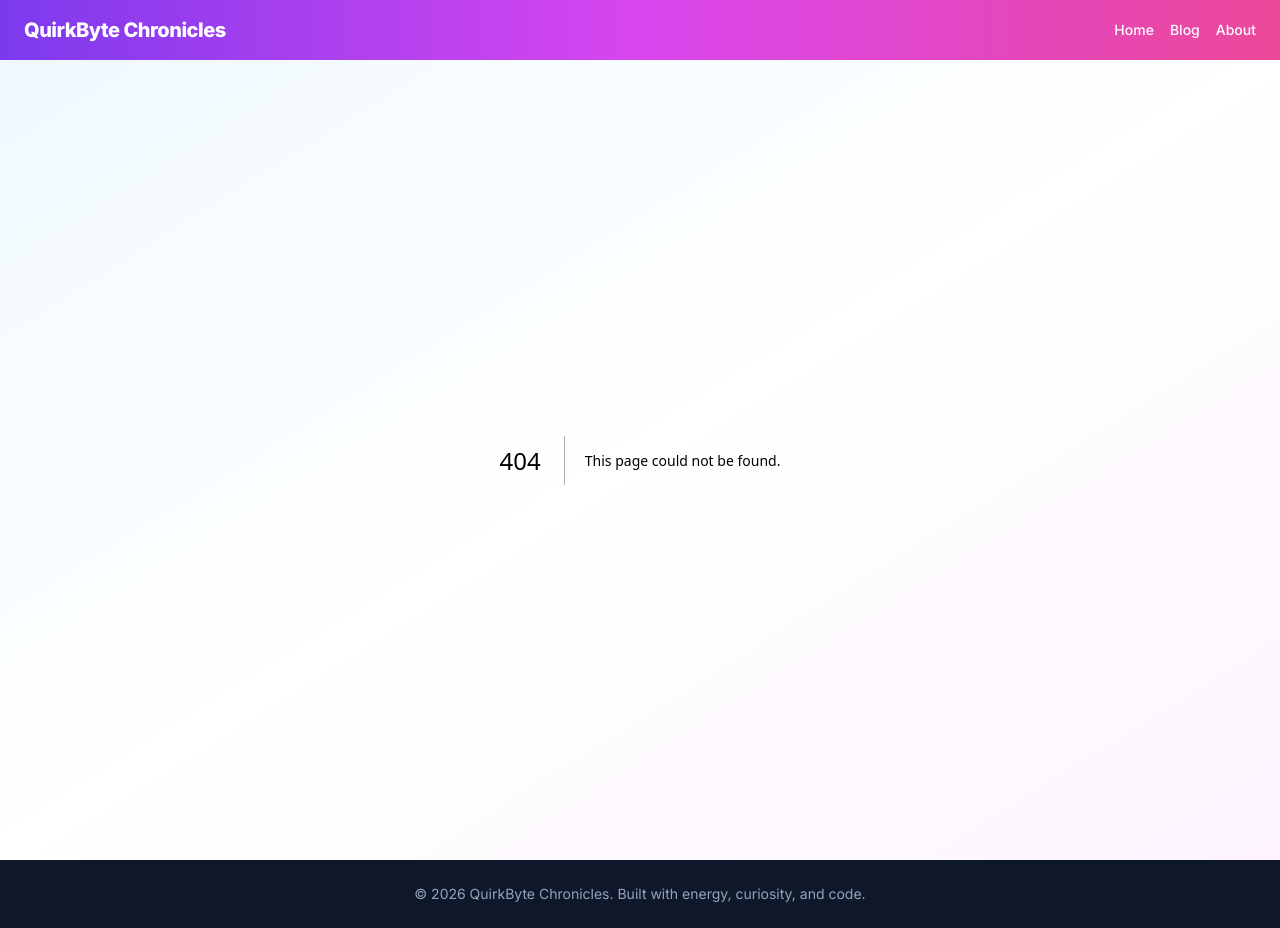
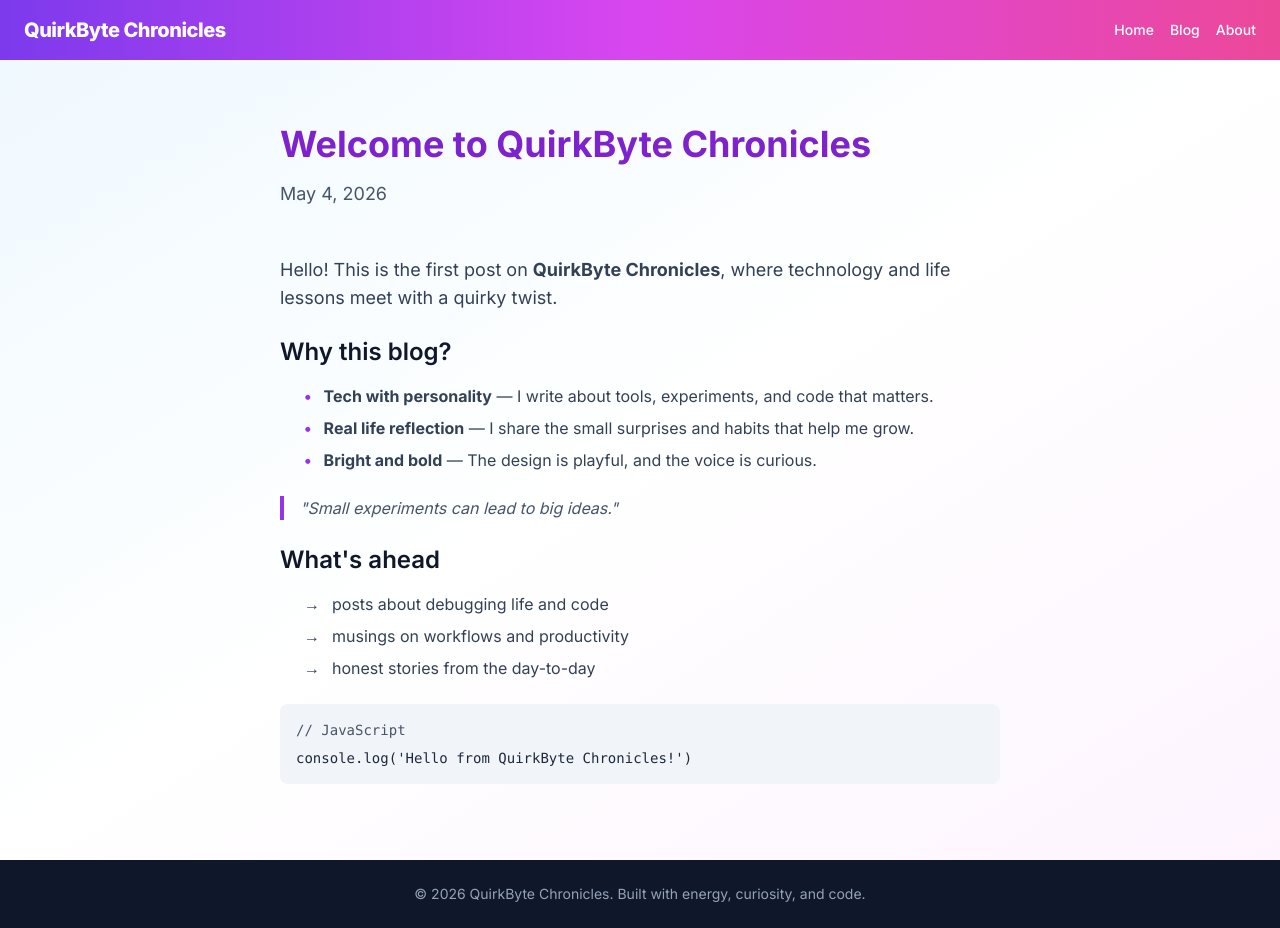
Before and after one commit to VaishnaviSharma1828/quirkbyte-chronicles, a Next.js app: page /blog/welcome in a window 1280 px wide. Before the commit this address had no page. Built offline with nearby package versions, Linux system fonts and the light colour scheme.

Commit message:
Fix MDX build error - replace with TypeScript blog post

```diff
--- a/app/blog/page.tsx
+++ b/app/blog/page.tsx
@@ -9,7 +9,7 @@ export default function Blog() {
       </div>
 
       <div className="grid gap-6 md:grid-cols-2">
-        <Link href="/blog/first-post" className="rounded-3xl bg-white p-8 shadow-lg transition hover:shadow-xl">
+        <Link href="/blog/welcome" className="rounded-3xl bg-white p-8 shadow-lg transition hover:shadow-xl">
           <div className="mb-4 text-sm font-semibold uppercase tracking-[0.3em] text-pink-600">Featured</div>
           <h2 className="text-2xl font-semibold text-slate-900 mb-2">Welcome to QuirkByte Chronicles</h2>
           <p className="text-slate-600">Kick off the blog with a playful introduction to the mission and tone of this site.</p>
--- /dev/null
+++ b/app/blog/welcome/page.tsx
@@ -0,0 +1,61 @@
+export default function WelcomePost() {
+  return (
+    <article className="container mx-auto max-w-3xl px-6 py-16">
+      <header className="mb-12">
+        <h1 className="text-4xl font-bold text-purple-700 mb-4">Welcome to QuirkByte Chronicles</h1>
+        <p className="text-slate-600 text-lg">May 4, 2026</p>
+      </header>
+
+      <div className="prose prose-slate max-w-none space-y-6 text-slate-700">
+        <p className="text-lg">
+          Hello! This is the first post on <strong>QuirkByte Chronicles</strong>, where technology and life lessons meet with a quirky twist.
+        </p>
+
+        <section>
+          <h2 className="text-2xl font-semibold text-slate-900 mb-4">Why this blog?</h2>
+          <ul className="space-y-2 ml-6">
+            <li className="flex gap-3">
+              <span className="font-bold text-purple-600">•</span>
+              <div><strong>Tech with personality</strong> — I write about tools, experiments, and code that matters.</div>
+            </li>
+            <li className="flex gap-3">
+              <span className="font-bold text-purple-600">•</span>
+              <div><strong>Real life reflection</strong> — I share the small surprises and habits that help me grow.</div>
+            </li>
+            <li className="flex gap-3">
+              <span className="font-bold text-purple-600">•</span>
+              <div><strong>Bright and bold</strong> — The design is playful, and the voice is curious.</div>
+            </li>
+          </ul>
+        </section>
+
+        <blockquote className="border-l-4 border-purple-600 pl-4 italic text-slate-600">
+          "Small experiments can lead to big ideas."
+        </blockquote>
+
+        <section>
+          <h2 className="text-2xl font-semibold text-slate-900 mb-4">What's ahead</h2>
+          <ul className="space-y-2 ml-6">
+            <li className="flex gap-3">
+              <span>→</span>
+              <span>posts about debugging life and code</span>
+            </li>
+            <li className="flex gap-3">
+              <span>→</span>
+              <span>musings on workflows and productivity</span>
+            </li>
+            <li className="flex gap-3">
+              <span>→</span>
+              <span>honest stories from the day-to-day</span>
+            </li>
+          </ul>
+        </section>
+
+        <div className="bg-slate-100 p-4 rounded-lg font-mono text-sm text-slate-800 overflow-x-auto">
+          <p className="text-slate-600 mb-2">// JavaScript</p>
+          <code>console.log('Hello from QuirkByte Chronicles!')</code>
+        </div>
+      </div>
+    </article>
+  )
+}
```
Also changed, not shown: app/blog/first-post/page.mdx (deleted, +0 -26 lines), 1 other file (tests, documents, lock files or other folders).
